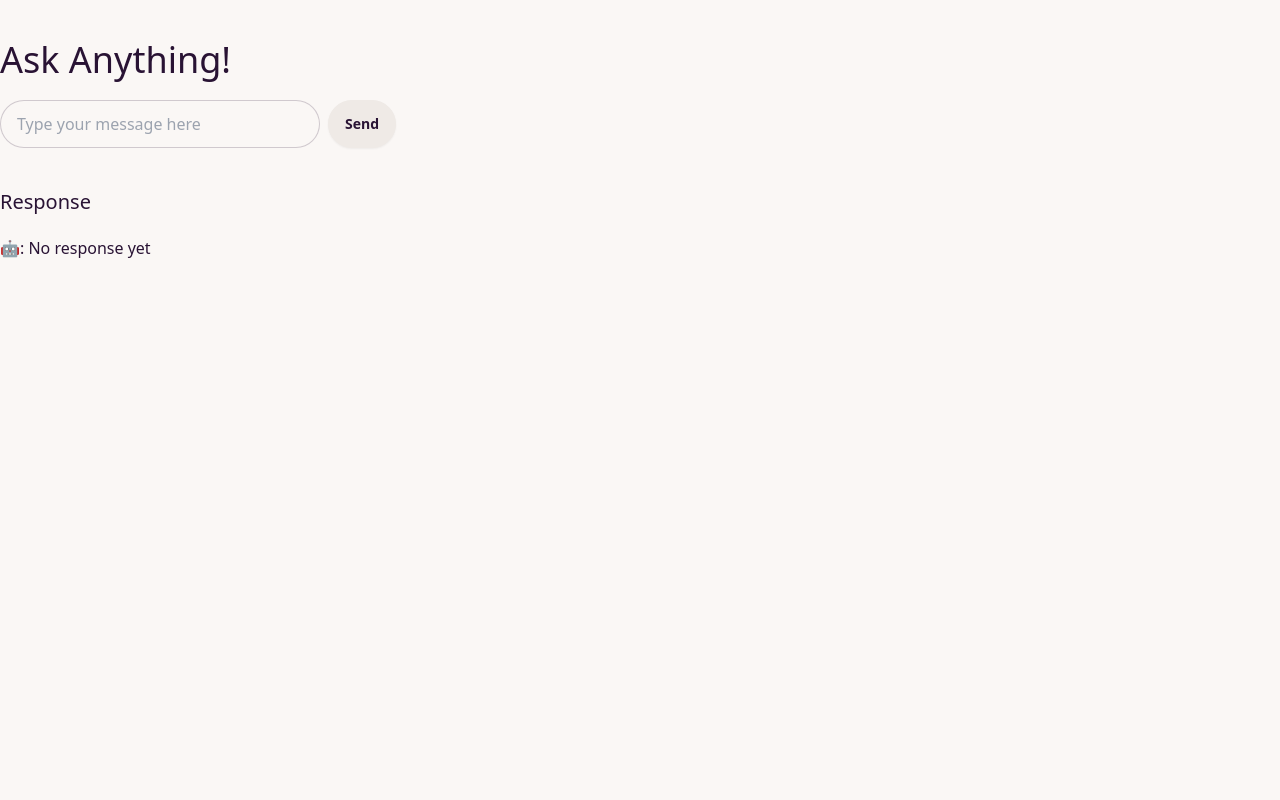
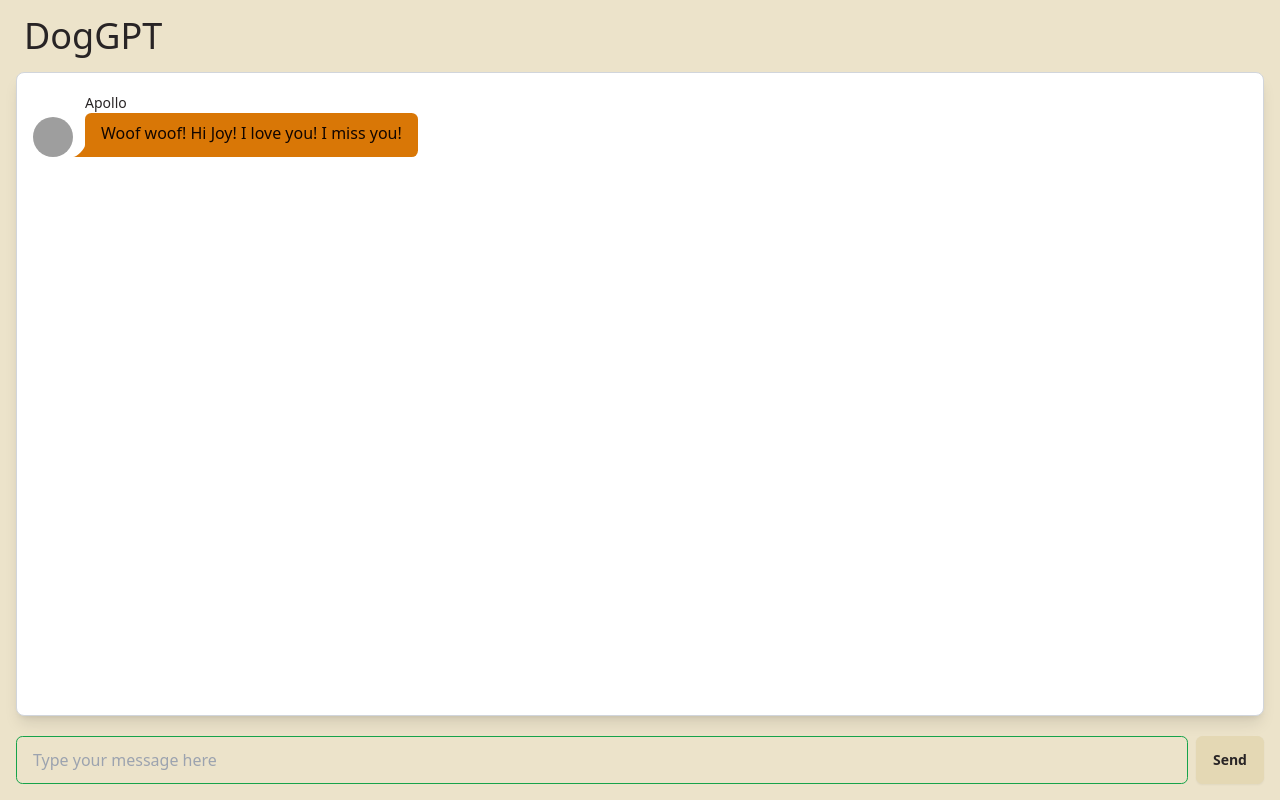
Before and after one commit to jkimdan/hai-interaction, a React (Create React App) app in the folder client/: page / in a window 1280 px wide. Built offline with nearby package versions, Linux system fonts and the light colour scheme; grey boxes are pictures that could not be loaded.

Commit message:
style changes

```diff
--- a/client/public/index.html
+++ b/client/public/index.html
@@ -1,5 +1,5 @@
 <!DOCTYPE html>
-<html lang="en" data-theme="cupcake">
+<html lang="en" data-theme="retro">
 
 <head>
     <meta charset="UTF-8">
--- a/client/src/App.js
+++ b/client/src/App.js
@@ -1,5 +1,5 @@
 import { useState } from 'react';
-const url = process.env.NODE_ENV === 'production' ? 'https://course-tools-demo.onrender.com/' : 'http://127.0.0.1:8000/';
+const url = "https://hai-interaction.onrender.com/"
 function App() {
   const [message, setMessage] = useState("");
   const [response, setResponse] = useState("No response yet");
@@ -24,18 +24,28 @@ function App() {
     setMessage(e.target.value);
   }
   return (
-    <div className="container mx-auto mt-10">
-      <h1 className="text-4xl">Ask Anything!</h1>
+    <div className="h-screen w-full flex flex-col p-4">
+      <h1 className="text-4xl ml-2 mb-4">DogGPT</h1>
+        <div className="bg-white shadow-lg rounded-lg p-4 h-full overflow-y-auto border border-gray-300">
+          <div className="chat chat-start">
+            <div className="chat-image avatar">
+              <div className="w-10 rounded-full">
+                <img
+                  alt="Apollo"
+                  src="https://i.ibb.co/gzZKJjt/apollo.jpg" />
+              </div>
+            </div>
+            <div className="chat-header">
+              Apollo
+            </div>
+            <div className="chat-bubble chat-bubble-warning">Woof woof! Hi Joy! I love you! I miss you!</div>
+          </div>
+      </div>
       <div className="mt-5 flex gap-2">
-        <input type="text" placeholder="Type your message here" value={message} className="input input-bordered w-full max-w-xs" onInput={handleMessage} />
+        <input type="text" placeholder="Type your message here" value={message} className="input input-success w-full max-w-x" onInput={handleMessage} />
         <button className="btn" onClick={sendMessage}>Send</button>
       </div>
-      <div className="card mt-10">
-        <h2 className="text-xl">Response</h2>
-        <div className="mt-5">
-        🤖: {response}
-        </div>
-      </div>
+
     </div>
   );
 }
```
Also changed, not shown: client/public/apollo.jpg (added).
